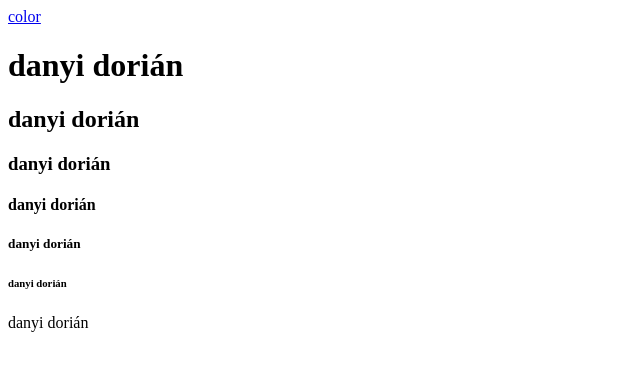
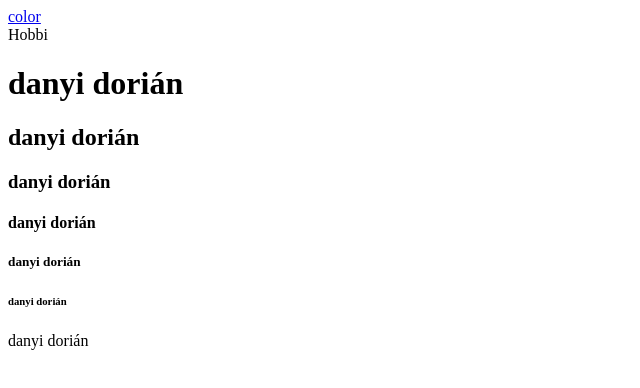
Before and after one commit to Danyi-dd/9K_danyid, a plain HTML site: page index.html in a window 1280 px wide. Shown: the whole page, without its empty margins (0-640 px from the left). Drawn offline with Linux system fonts and the light colour scheme.

Commit message:
Add files via upload

```diff
--- a/index.html
+++ b/index.html
@@ -7,6 +7,7 @@
 </head>
 <body>
     <a href="color.html"> color</a>
+    <nav><a href="hobbi.html"></a> Hobbi</nav>
 
     <h1>danyi dorián</h1>
     <h2>danyi dorián</h2>
```
